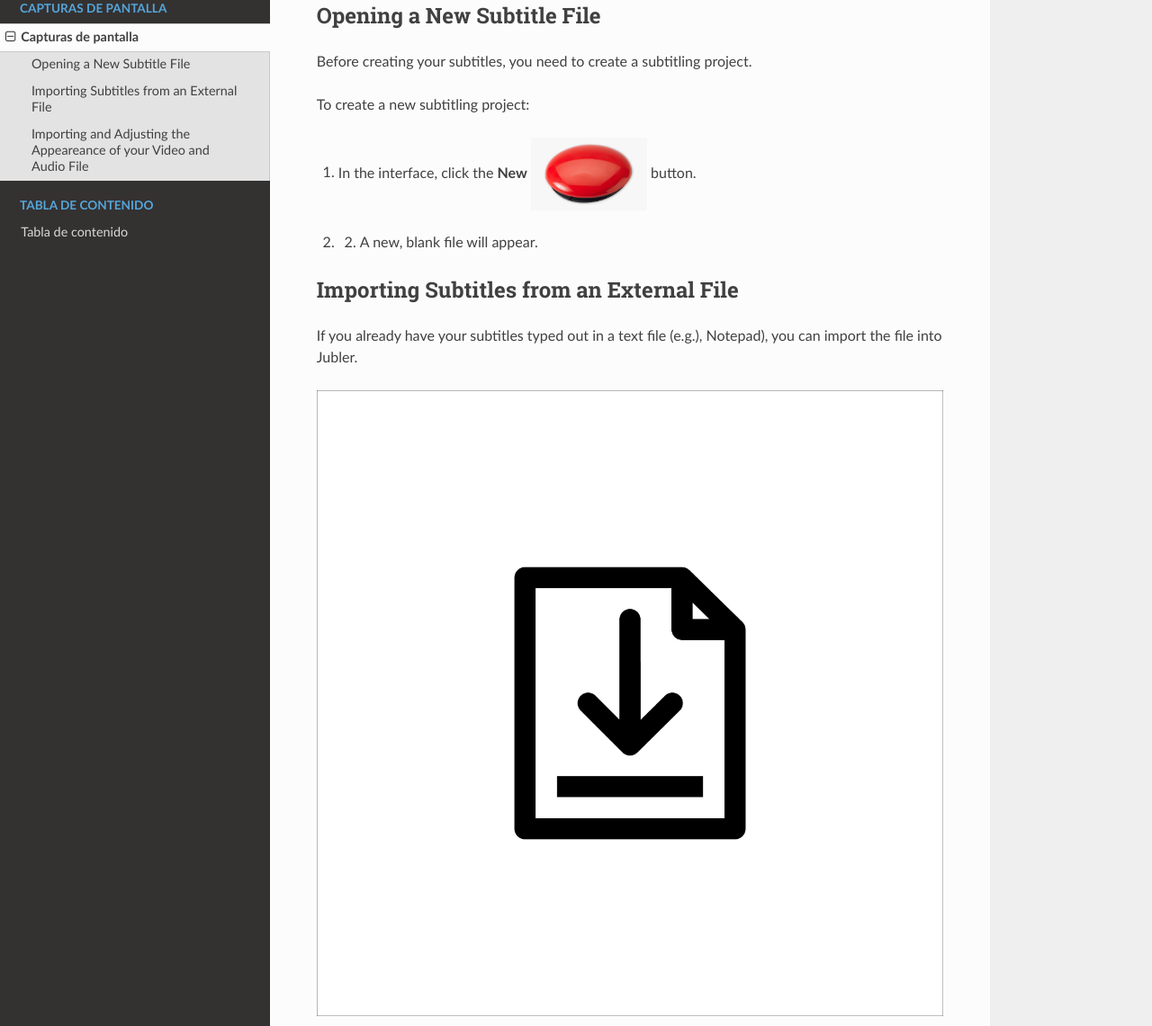
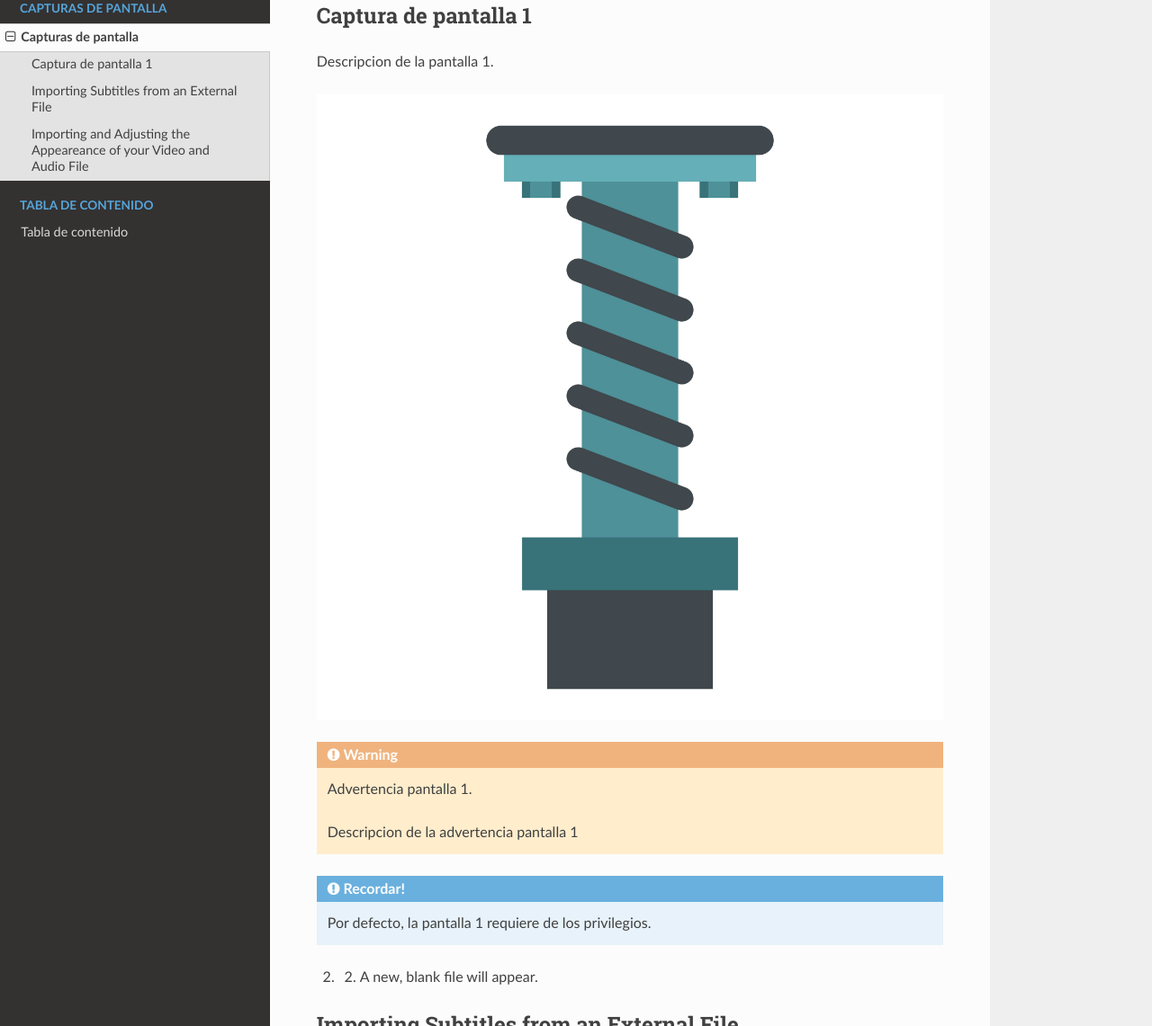
Before and after one commit to jativar/myproject, a Sphinx documentation site: the page built from docs/capturas_de_pantalla.rst, in a window 1280 px wide and 1400 px high, scrolled down 484 px, cut to the strip 259-1400 px from the top of the window. Shown: the whole strip at 90% size. Built offline with Sphinx 7.4.7 and the Read the Docs theme 2.0.0, drawn with Linux system fonts in a browser that asks for light colours.

Commit message:
pantalla_1

```diff
--- a/docs/capturas_de_pantalla.rst
+++ b/docs/capturas_de_pantalla.rst
@@ -3,11 +3,11 @@ Capturas de pantalla
 
 Ejemplos de capturas de pantalla.
 
-* :ref:`Captura de pantalla 1 <open>`
-* :ref:`Captura de pantalla 2 <open>`
-* :ref:`Captura de pantalla 3 <open>`
-* :ref:`Captura de pantalla 4 <open>`
-* :ref:`Captura de pantalla 5 <open>`
+* :ref:`Captura de pantalla 1 <pantalla_1>`
+* :ref:`Captura de pantalla 2 <pantalla_1>`
+* :ref:`Captura de pantalla 3 <pantalla_1>`
+* :ref:`Captura de pantalla 4 <pantalla_1>`
+* :ref:`Captura de pantalla 5 <pantalla_1>`
 
 
 
@@ -19,19 +19,25 @@ This video will teach you everything you need to know about creating subtitles,
 
 
 
-.. _open:
+.. _pantalla_1:
 
-Opening a New Subtitle File
----------------------------
+Captura de pantalla 1
+---------------------
 
-Before creating your subtitles, you need to create a subtitling project.
+Descripcion de la pantalla 1.
 
-To create a new subtitling project:
+.. image:: /images/adjust.png
 
-1. In the interface, click the **New** |newbutton| button.
 
-.. |newbutton| image:: /images/new_button.png
-               :scale: 15%
+.. warning:: Advertencia pantalla 1.
+
+   Descripcion de la advertencia pantalla 1
+
+
+.. admonition:: Recordar!
+
+   Por defecto, la pantalla 1 requiere de los privilegios.
+
 
 
 
```
Also changed, not shown: 7 other files.
